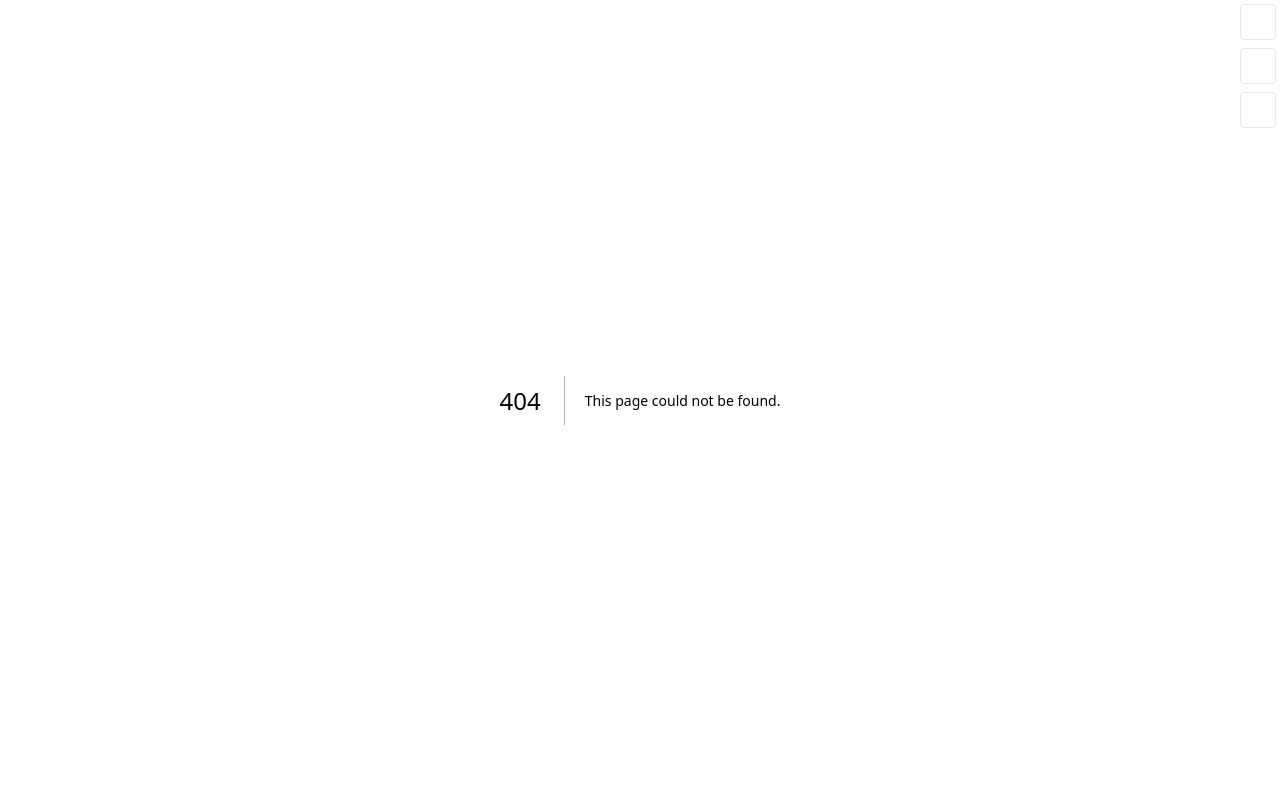
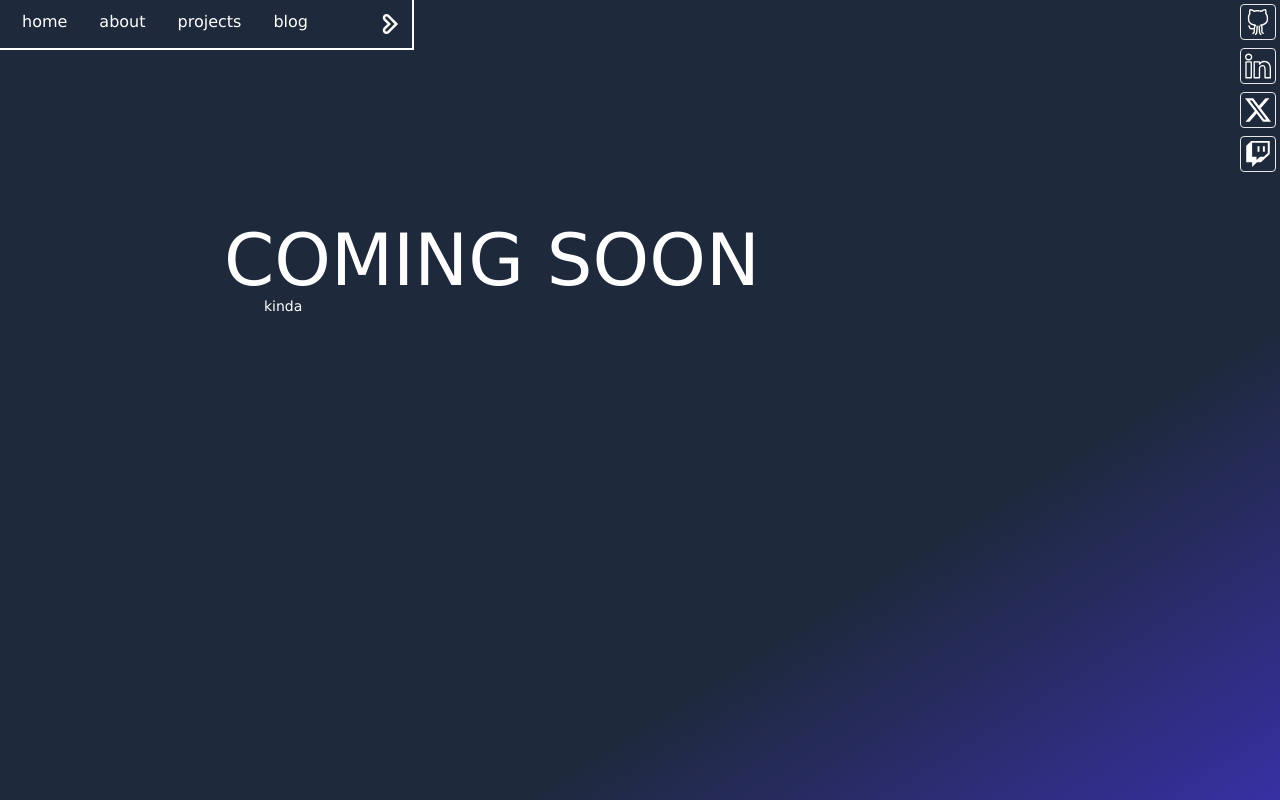
Before and after one commit to Obliquey/nextjs-portfolio, a Next.js app: page /blog in a window 1280 px wide. Before the commit this address had no page. Built offline with nearby package versions, Linux system fonts and the light colour scheme.

Commit message:
finished adding links and initial layout of main view

```diff
--- /dev/null
+++ b/app/blog/page.tsx
@@ -0,0 +1,11 @@
+
+
+export default function Blog() {
+
+    return(
+        <div className="absolute top-56 left-56">
+            <p className="text-white text-7xl">COMING SOON</p>
+            <p className="text-white text-sm ml-10">kinda</p>
+        </div>
+    )
+}
--- a/app/components/links.tsx
+++ b/app/components/links.tsx
@@ -5,6 +5,7 @@
 import { SlSocialGithub } from "react-icons/sl";
 import { SlSocialLinkedin } from "react-icons/sl";
 import { BsTwitterX } from "react-icons/bs";
+import { FaTwitch } from "react-icons/fa";
 
 export default function Links(){
     const links = [
@@ -17,7 +18,8 @@ export default function Links(){
         <div id="links" className="flex-col absolute right-1 top-1">
             <a href='https://github.com/Obliquey' target="_blank"><SlSocialGithub className="text-white border rounded right-1 top-1 size-9 p-1 mb-2" /></a>
             <a href='https://www.linkedin.com/in/anders--boyum/' target="_blank"><SlSocialLinkedin className="text-white border rounded right-1 top-1 size-9 p-1 mb-2" /></a>
-            <a href='https://twitter.com/_Obliquey' target="_blank"><BsTwitterX className="text-white border rounded right-1 top-1 size-9 p-1 " /></a>
+            <a href='https://twitter.com/_Obliquey' target="_blank"><BsTwitterX className="text-white border rounded right-1 top-1 size-9 p-1 mb-2" /></a>
+            <a href="https://www.twitch.tv/sobliquey" target="_blank"><FaTwitch className="text-white border rounded right-1 top-1 size-9 p-1 mb-2"/></a>
         </div>
     )
 }
```
